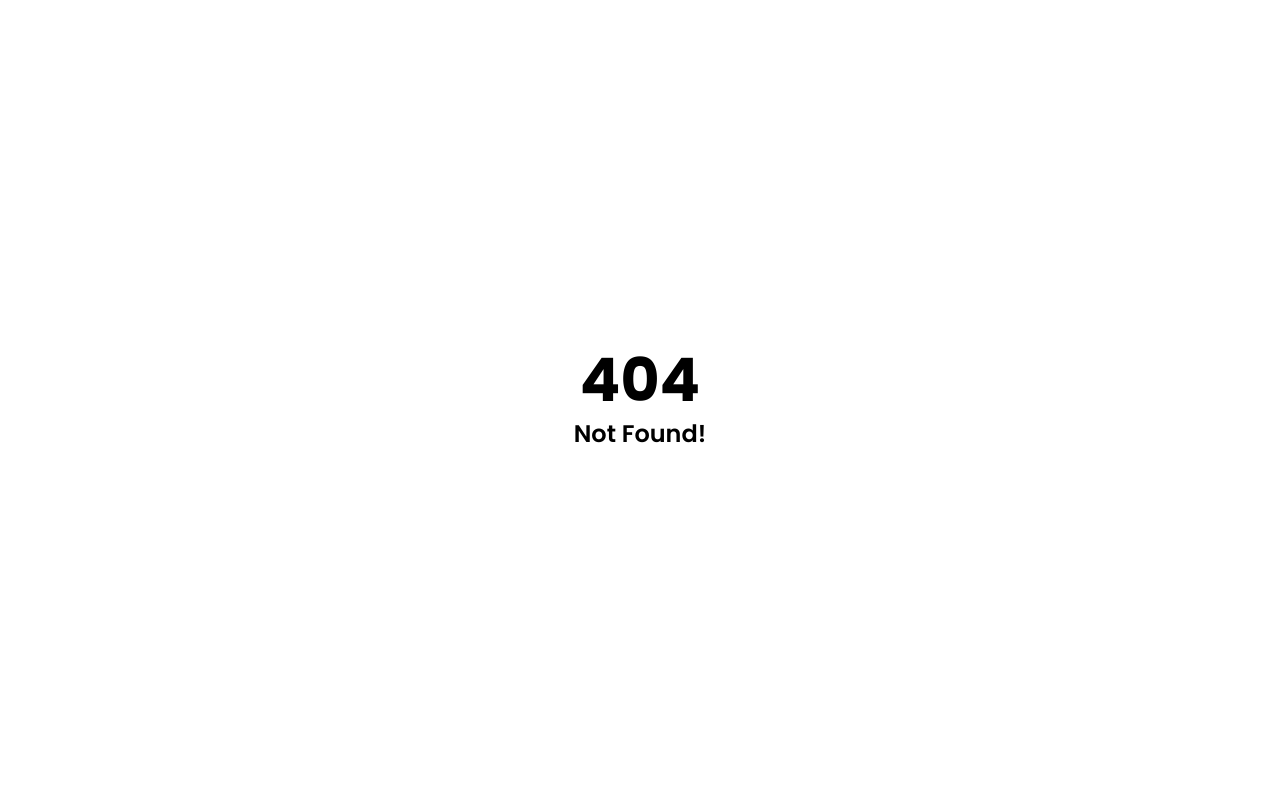
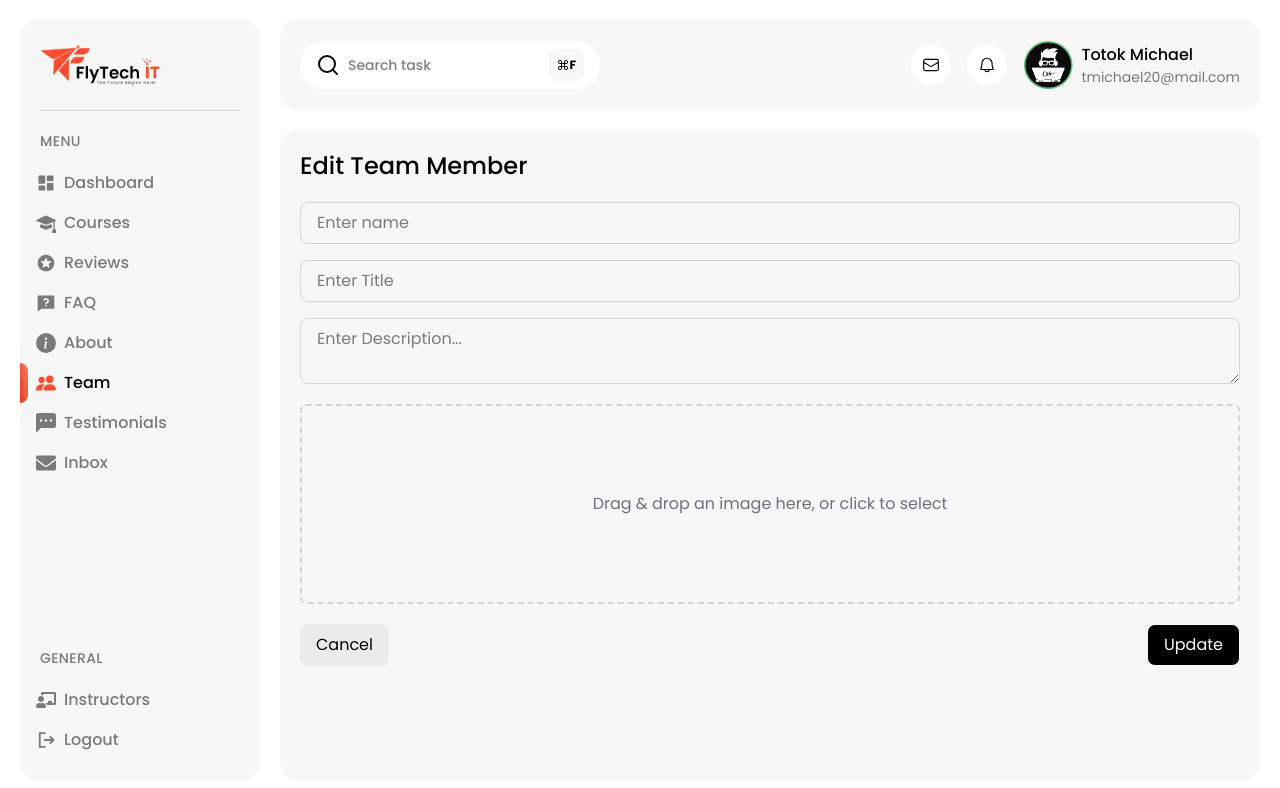
Before and after one commit to Shakiqurrahman/flytech-dashboard, a React (Vite) app: page /team/edit in a window 1280 px wide. Before the commit this address had no page. Shown: the top 788 px of the page. Built offline with nearby package versions, Linux system fonts and the light colour scheme.

Commit message:
Team Edit page done

```diff
--- a/src/AllRoutes/Routes.jsx
+++ b/src/AllRoutes/Routes.jsx
@@ -14,6 +14,7 @@ import TestimonialsPage from "../pages/testimonials/TestimonialsPage";
 import MainLayout from "./MainLayout";
 import FaqCreate from "../pages/faq/FaqCreate";
 import FaqEdit from "../pages/faq/FaqEdit";
+import TeamEdit from "../pages/team/TeamEdit";
 
 export const router = createBrowserRouter([
     {
@@ -61,6 +62,10 @@ export const router = createBrowserRouter([
                 element: <TeamPage />,
             },
             {
+                path: "/team/edit",
+                element: <TeamEdit />,
+            },
+            {
                 path: "/testimonials",
                 element: <TestimonialsPage />,
             },
--- /dev/null
+++ b/src/pages/team/TeamEdit.jsx
@@ -0,0 +1,76 @@
+import React, { useState } from "react";
+import DragnDrop from "../../lib/DragnDrop";
+import { useNavigate } from "react-router";
+
+const TeamEdit = () => {
+    const navigate = useNavigate();
+
+    const [teamData, setTeamData] = useState({
+        name: "",
+        title: "",
+        desc: "",
+        img: "",
+    });
+
+    const handleChange = (e) => {
+        setTeamData((prev) => ({ ...prev, [e.target.name]: e.target.value }));
+    };
+
+    const handleSubmit = (e) => {
+        e.preventDefault();
+        console.log(teamData);
+    };
+
+    return (
+        <div>
+            <h1 className="text-2xl font-medium">Edit Team Member</h1>
+
+            <form className="mt-5" onSubmit={handleSubmit}>
+                <div className="flex flex-col space-y-4">
+                    <input
+                        value={teamData.name}
+                        name="name"
+                        onChange={handleChange}
+                        type="text"
+                        placeholder="Enter name"
+                        className="px-4 py-2 rounded-lg outline-0 border border-gray-300"
+                    />
+                    <input
+                        value={teamData.title}
+                        name="title"
+                        onChange={handleChange}
+                        type="text"
+                        placeholder="Enter Title"
+                        className="px-4 py-2 rounded-lg outline-0 border border-gray-300"
+                    />
+                    <textarea
+                        value={teamData.desc}
+                        name="desc"
+                        onChange={handleChange}
+                        placeholder="Enter Description..."
+                        className="px-4 py-2 rounded-lg outline-0 border border-gray-300"
+                    ></textarea>
+                </div>
+                <DragnDrop />
+
+                <div className="mt-5 flex gap-2 justify-between">
+                    <button
+                        onClick={() => navigate(-1)}
+                        type="button"
+                        className="py-2 px-4 hover:bg-black bg-[#ebebeb] hover:text-white duration-300 cursor-pointer rounded-lg text-black "
+                    >
+                        Cancel
+                    </button>
+                    <button
+                        type="submit"
+                        className="py-2 px-4 hover:bg-primary text-white duration-300 cursor-pointer rounded-lg border bg-black"
+                    >
+                        Update
+                    </button>
+                </div>
+            </form>
+        </div>
+    );
+};
+
+export default TeamEdit;
```
